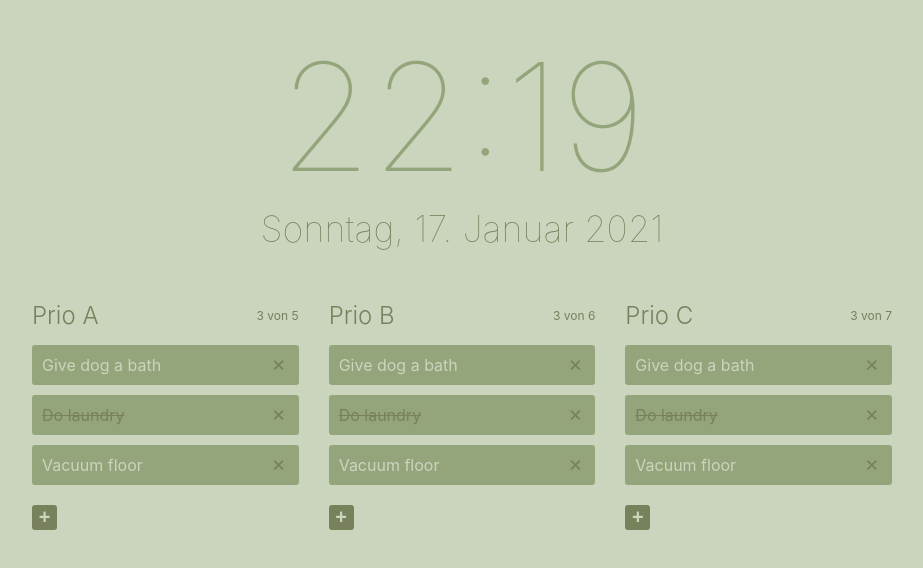
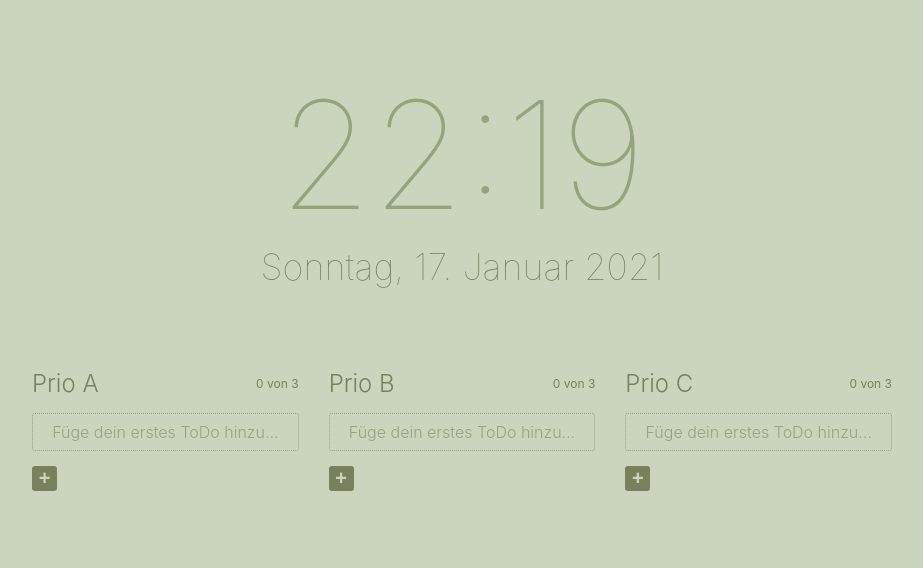
Before and after one commit to azwick/playground, a React (Create React App) app in the folder dashboard/: page / in a window 1280 px wide. Shown: the part 122-690 px from the top of the page, without its empty margins (178-1101 px from the left). Built offline with nearby package versions, Linux system fonts and the light colour scheme; the HTML template or start-up script is replaced by a standard one.

Commit message:
Update: Start with empty list

```diff
--- a/dashboard/src/App.js
+++ b/dashboard/src/App.js
@@ -10,9 +10,9 @@ const App = () => {
       <div className="container">
         <Clock/>
         <div className="grid">
-          <Checklist title='Prio A' maxCount={5} />
-          <Checklist title='Prio B' maxCount={6} />
-          <Checklist title='Prio C' maxCount={7} />
+          <Checklist title='Prio A' maxCount={3} />
+          <Checklist title='Prio B' maxCount={3} />
+          <Checklist title='Prio C' maxCount={3} />
         </div>
       </div>
     </div>
--- a/dashboard/src/Checklist/Checklist.css
+++ b/dashboard/src/Checklist/Checklist.css
@@ -107,3 +107,13 @@ button {
 button:hover {
   background-color: var( --sage);
 }
+
+.emptyState {
+  border-radius: 3px;
+  border: 1px dotted var(--sage);
+  margin: 15px 0;
+  padding: 8px 10px;
+  color: var(--sage);
+  text-align: center;
+  font-weight: 300;
+}
--- a/dashboard/src/Checklist/Checklist.js
+++ b/dashboard/src/Checklist/Checklist.js
@@ -3,11 +3,12 @@ import './Checklist.css';
 import React, {useEffect, useState} from 'react';
 
 import Item from './Item';
-import data from "./data.json";
+
+// import data from "./testData.json";
 
 const Checklist = ({title, maxCount}) => {
-  // const [toDos, setToDos] = useState([]);
-  const [toDos, setToDos] = useState(data);
+  // const [toDos, setToDos] = useState(data);
+  const [toDos, setToDos] = useState([]);
   const [count, setCount] = useState(toDos.length);
 
   useEffect(() => {
@@ -34,11 +35,13 @@ const Checklist = ({title, maxCount}) => {
       setCount(count - 1);
   }
 
-  const addItem = () => {
+  const addItem = (e) => {
     const keyId = ((count + 1) + title.replace(/[^a-zA-Z0-9]/g,''));
     const copyItem = [...toDos, { id: keyId, content: null, complete: false }];
     setToDos(copyItem);
     setCount(count + 1);
+    // e.currentTarget.focus();
+    console.log(e);
   }
 
   const updateItem = (userContent, e) => {
@@ -58,6 +61,7 @@ const Checklist = ({title, maxCount}) => {
       <h2 className="title">
         {title} <span className="counter">{count} von {maxCount}</span>
       </h2>
+      {(count > 0) ?
         <ul className="list">
           {toDos.map((item) => {
             return (
@@ -65,6 +69,7 @@ const Checklist = ({title, maxCount}) => {
               )
             })}
         </ul>
+       : <div className="emptyState">Füge dein erstes ToDo hinzu...</div> }
       {count < maxCount &&
         <button onClick={addItem}>+</button>
       }
--- a/dashboard/src/Checklist/InputForm.js
+++ b/dashboard/src/Checklist/InputForm.js
@@ -14,7 +14,7 @@ const InputForm = ({ updateItem }) => {
 
     return (
       <form onSubmit={handleSubmit}>
-          <input value={inputValue} type="text" onChange={handleChange} placeholder="Your ToDo..." required/>
+          <input value={inputValue} type="text" onChange={handleChange} placeholder="Benenne dein ToDo..." required/>
       </form>
     )
   }
--- a/dashboard/src/Checklist/data.json
+++ b/dashboard/src/Checklist/testData.json
@@ -6,8 +6,4 @@
     "id": "2",
     "content": "Do laundry",
     "complete": true
-  }, {
-    "id": "3",
-    "content": "Vacuum floor",
-    "complete": false
   }]
--- a/dashboard/src/index.css
+++ b/dashboard/src/index.css
@@ -56,7 +56,7 @@
   .grid {
     display: grid;
     grid-template-columns: 1fr;
-    margin-top: 50px;
+    margin-top: 80px;
     width: 100%;
   }
 
```
Also changed, not shown: 2 other files (tests, documents, lock files or other folders). Lines whose indentation alone changed are shown as unchanged.
